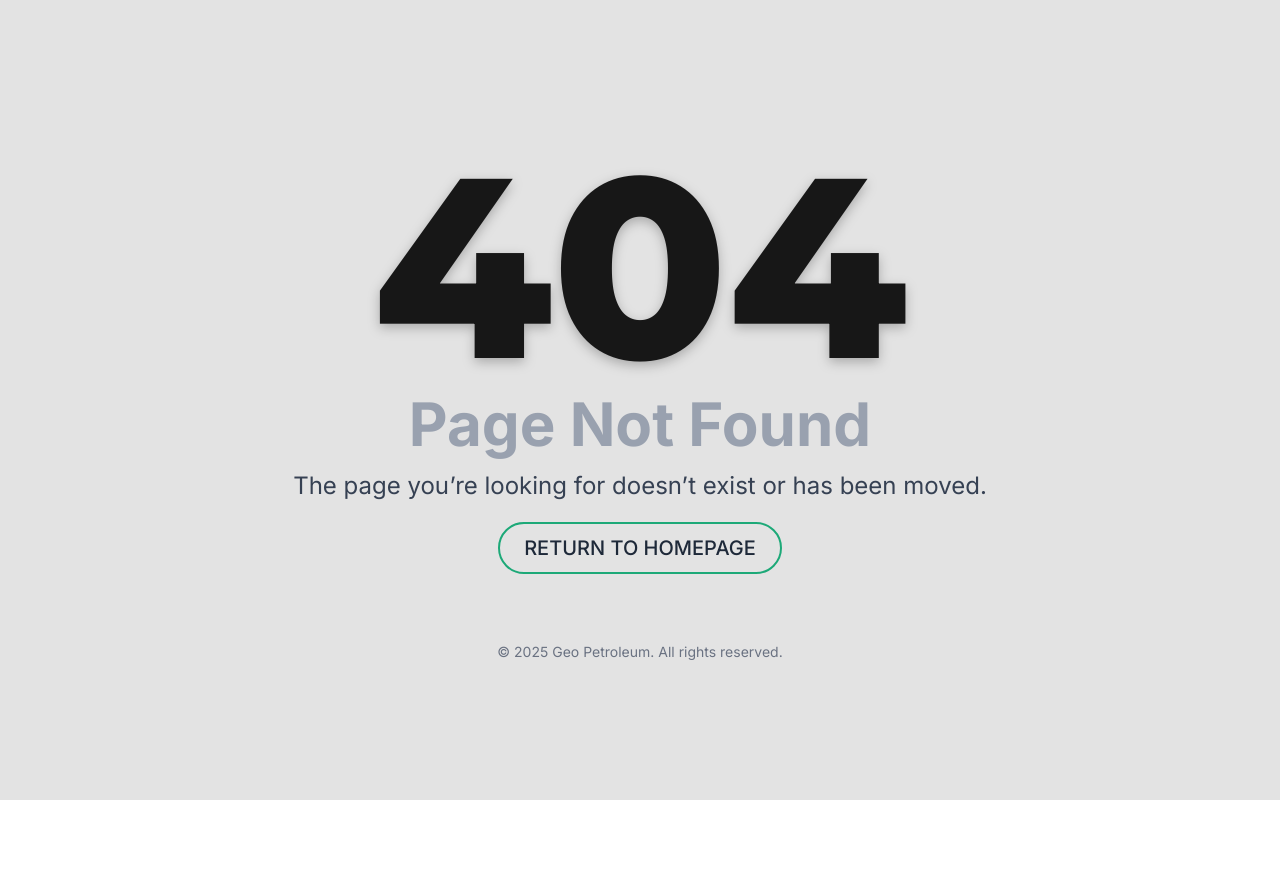
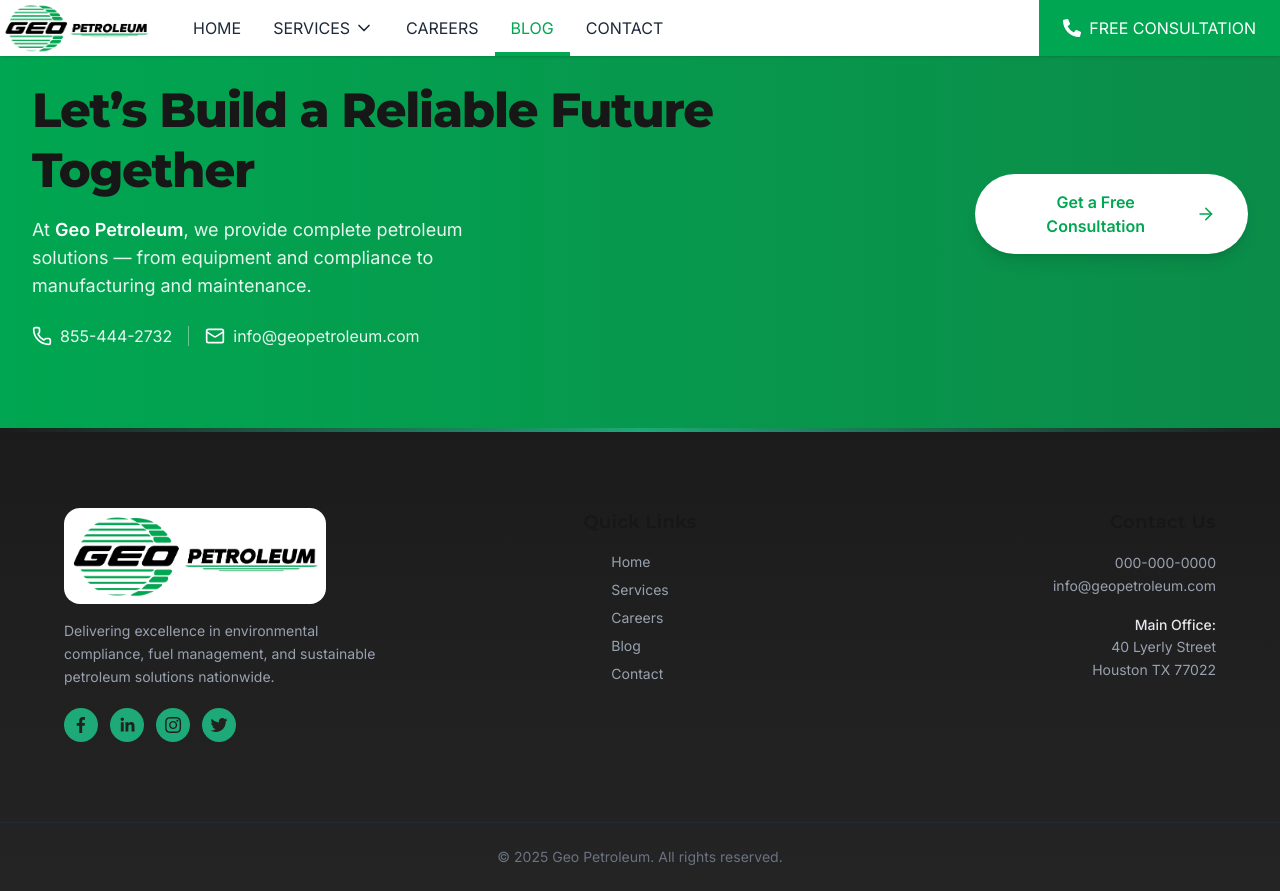
Before and after one commit to ApecGroupDev/geopetroleum, a Next.js app: page /blogs in a window 1280 px wide. Before the commit this address had no page. Before the commit the page ends 800 px from the top, so only its background shows below. Built offline with nearby package versions, Linux system fonts and the light colour scheme.

Commit message:
blogs page and layout tsx files

```diff
--- /dev/null
+++ b/src/app/blogs/layout.tsx
@@ -0,0 +1,5 @@
+export default function BlogsLayout({ children }: { children: React.ReactNode }) {
+  return (
+    <div className='w-full'>{children}</div>
+  );
+}
--- /dev/null
+++ b/src/app/blogs/page.tsx
@@ -0,0 +1,27 @@
+import Footer from "@/components/footer";
+import Header from "@/components/header";
+import { Metadata } from "next";
+import CTASection from "@/components/cta";
+import ServicesSchema from "@/components/schema/ServicesSchema";
+
+export const metadata: Metadata = {
+  title: "Petroleum Industry Blogs & Insights | Geo Petroleum",
+  description: "Read the latest petroleum industry blogs from Geo Petroleum — expert insights on fuel systems, compliance, sustainability, and Houston energy trends.",
+  robots: 'index,follow',
+  alternates: {
+    canonical: 'https://www.geopetroleum.com/blogs',
+  },
+};
+
+const Blogs: React.FC = () => {
+  return (
+    <div className='flex flex-col'>
+      <ServicesSchema />
+      <Header />
+      <CTASection />
+      <Footer />
+    </div>
+  );
+};
+
+export default Blogs;
```
